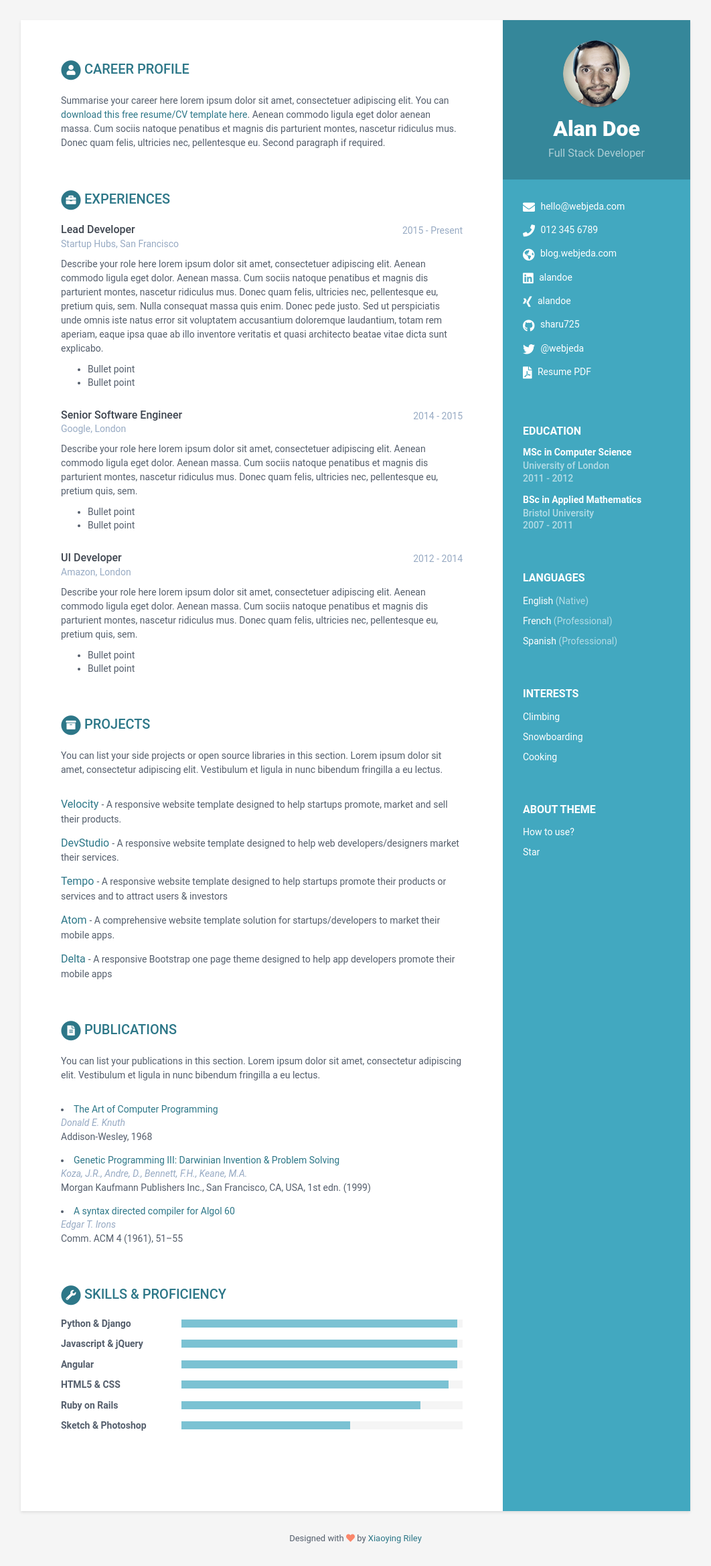
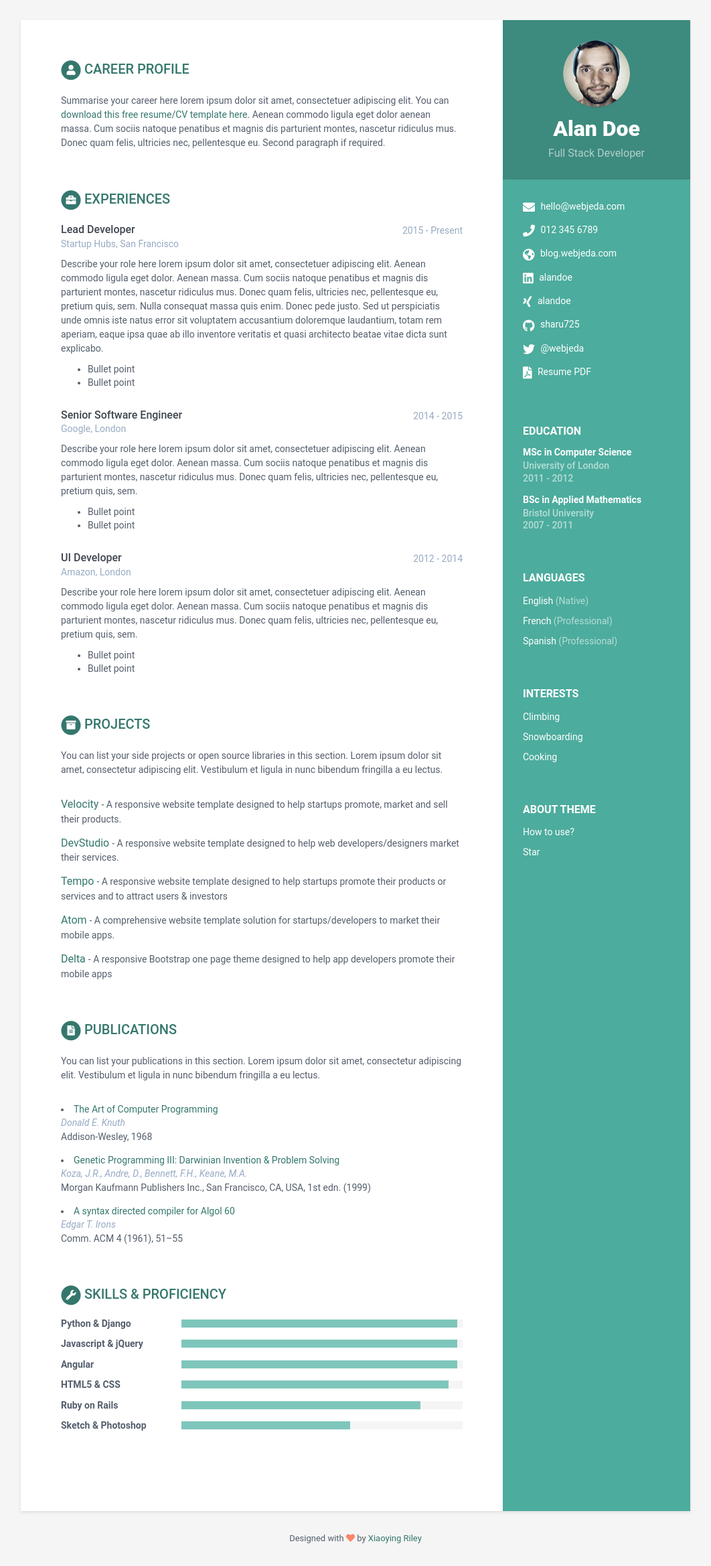
Before and after one commit to navarrodev/perfil, a Jekyll site: the page built from index.html, in a window 1280 px wide. Shown: the whole page at 67% size, without its empty margins (109-1171 px from the left). Built offline with Jekyll 4.4.1, drawn with Linux system fonts in a browser that asks for light colours.

Commit message:
Update _config.yml

```diff
--- a/_config.yml
+++ b/_config.yml
@@ -6,7 +6,7 @@ title: Perfil
 baseurl: '/perfil' #change it according to your repository name
 description: A beautiful Jekyll theme for creating resume
 # Style will be applied only after restarting the build or serve. Just choose one of the options.
-theme_skin: blue # blue turquoise green berry orange ceramic
+theme_skin: turquoise # blue turquoise green berry orange ceramic
 chrome_mobile_color: #use hex colors (ex:#1976d2) or leave empty if you don't want a color for chrome mobile searchbar
 
 # Tracker
```
